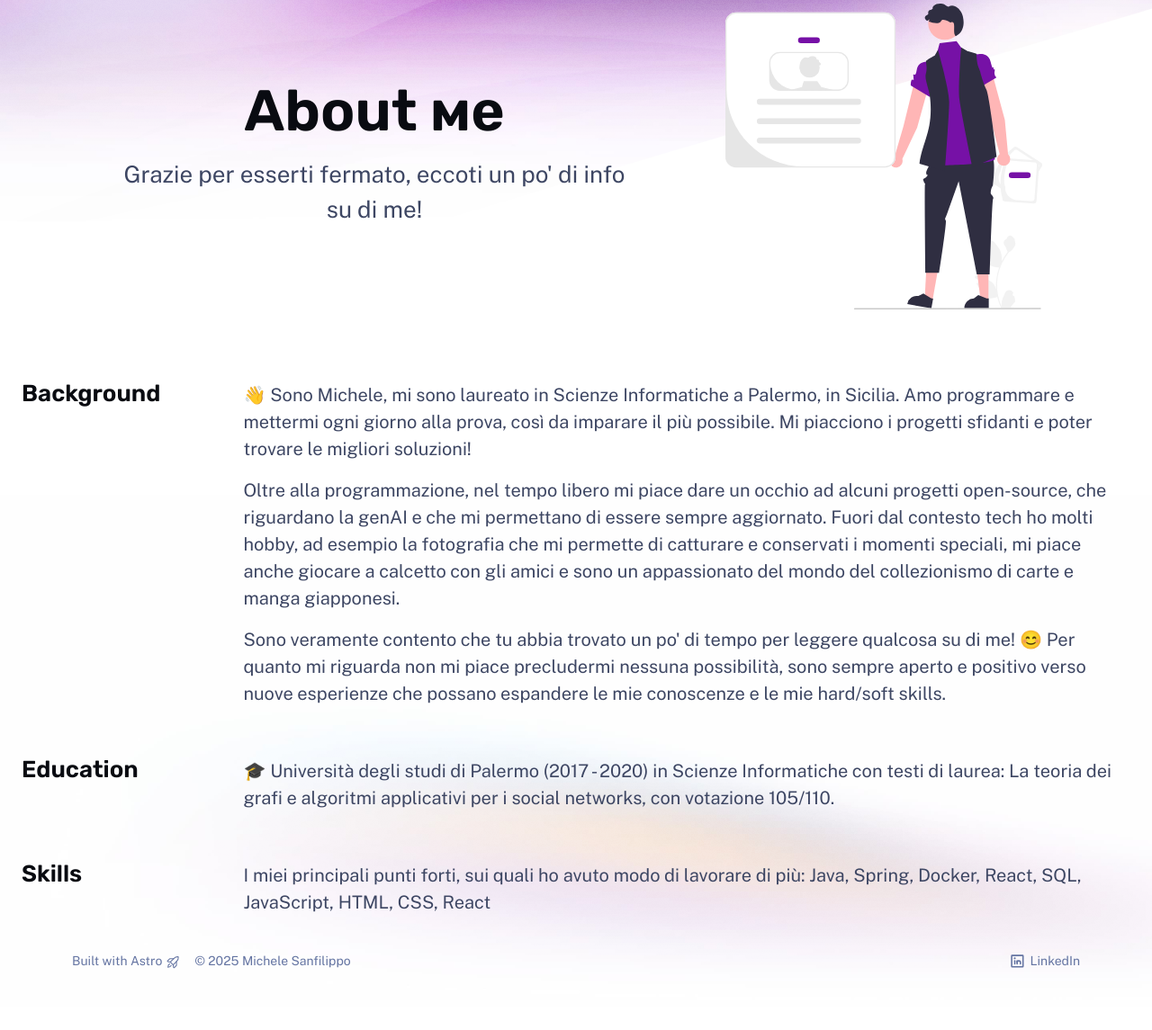
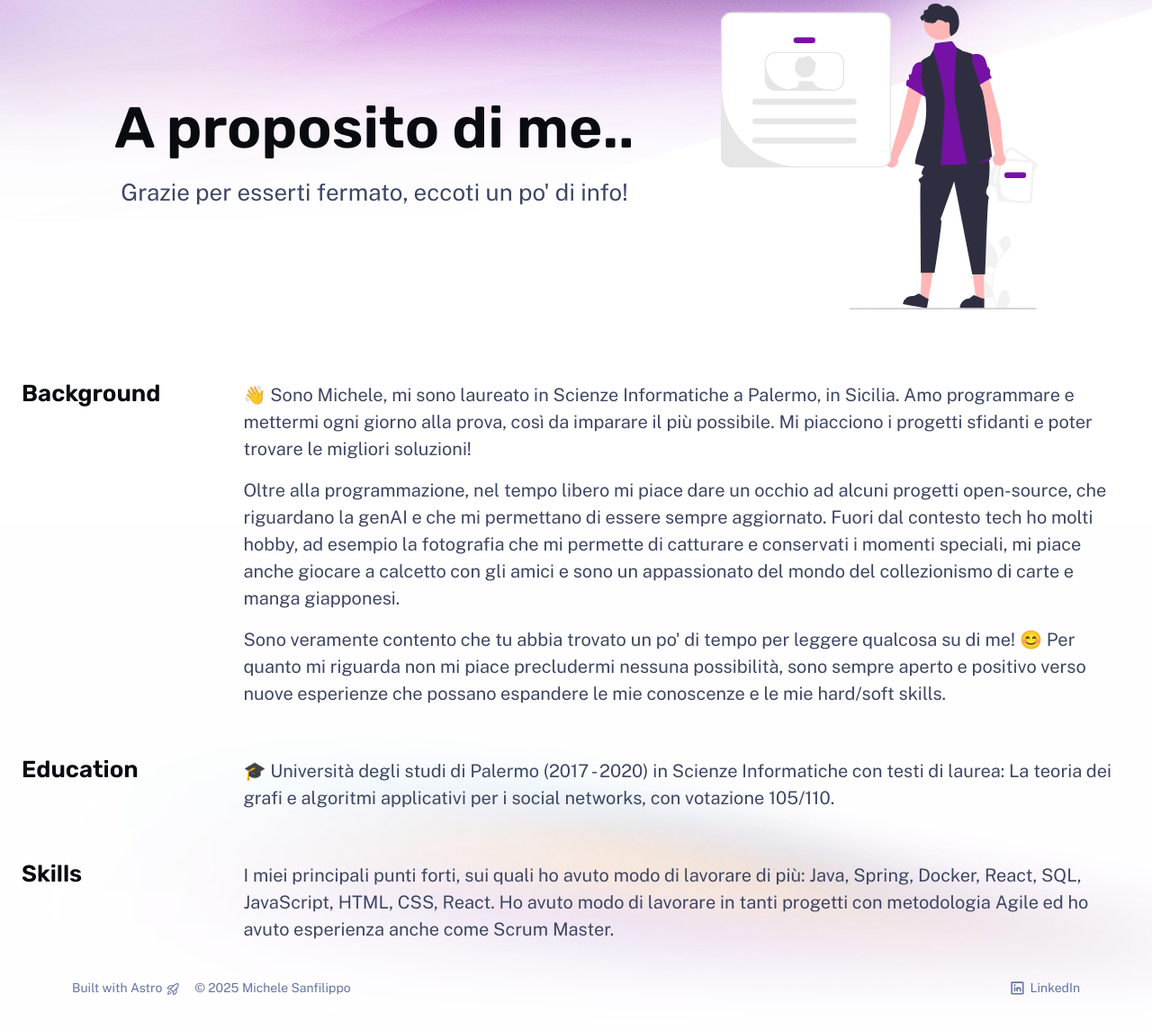
Before and after one commit to michelesanfilippo/michelesanfilippo.github.io, an Astro site: page /about in a window 1280 px wide. Shown: the part 181-1326 px from the top of the page at 90% size. Before the commit the page ends 1300 px from the top, so only its background shows below. Built offline with nearby package versions, Linux system fonts and the light colour scheme; Astro itself is replaced by a stand-in of ours.

Commit message:
fix testo

```diff
--- a/src/pages/about.astro
+++ b/src/pages/about.astro
@@ -8,7 +8,7 @@ import Icon from "../components/ui/Icon/Icon.astro";
 <BaseLayout title="About | Michele Sanfilippo" description="About Michele">
   <div class="stack gap-20">
     <header class="wrapper hero">
-      <Hero align="center" title="About мe" tagline="Grazie per esserti fermato, eccoti un po' di info su di me!" />
+      <Hero align="center" title="A proposito di me.." tagline="Grazie per esserti fermato, eccoti un po' di info!" />
       <img
         alt="illustration of profile page"
         src="/assets/illustrations/about.svg"
@@ -51,7 +51,8 @@ import Icon from "../components/ui/Icon/Icon.astro";
         <h2 class="section-title">Skills</h2>
         <div class="content">
           <p>I miei principali punti forti, sui quali ho avuto modo di lavorare di più:
-          Java, Spring, Docker, React, SQL, JavaScript, HTML, CSS, React</p>
+          Java, Spring, Docker, React, SQL, JavaScript, HTML, CSS, React.
+          Ho avuto modo di lavorare in tanti progetti con metodologia Agile ed ho avuto esperienza anche come Scrum Master.</p>
         </div>
       </section>
     </main>
```
